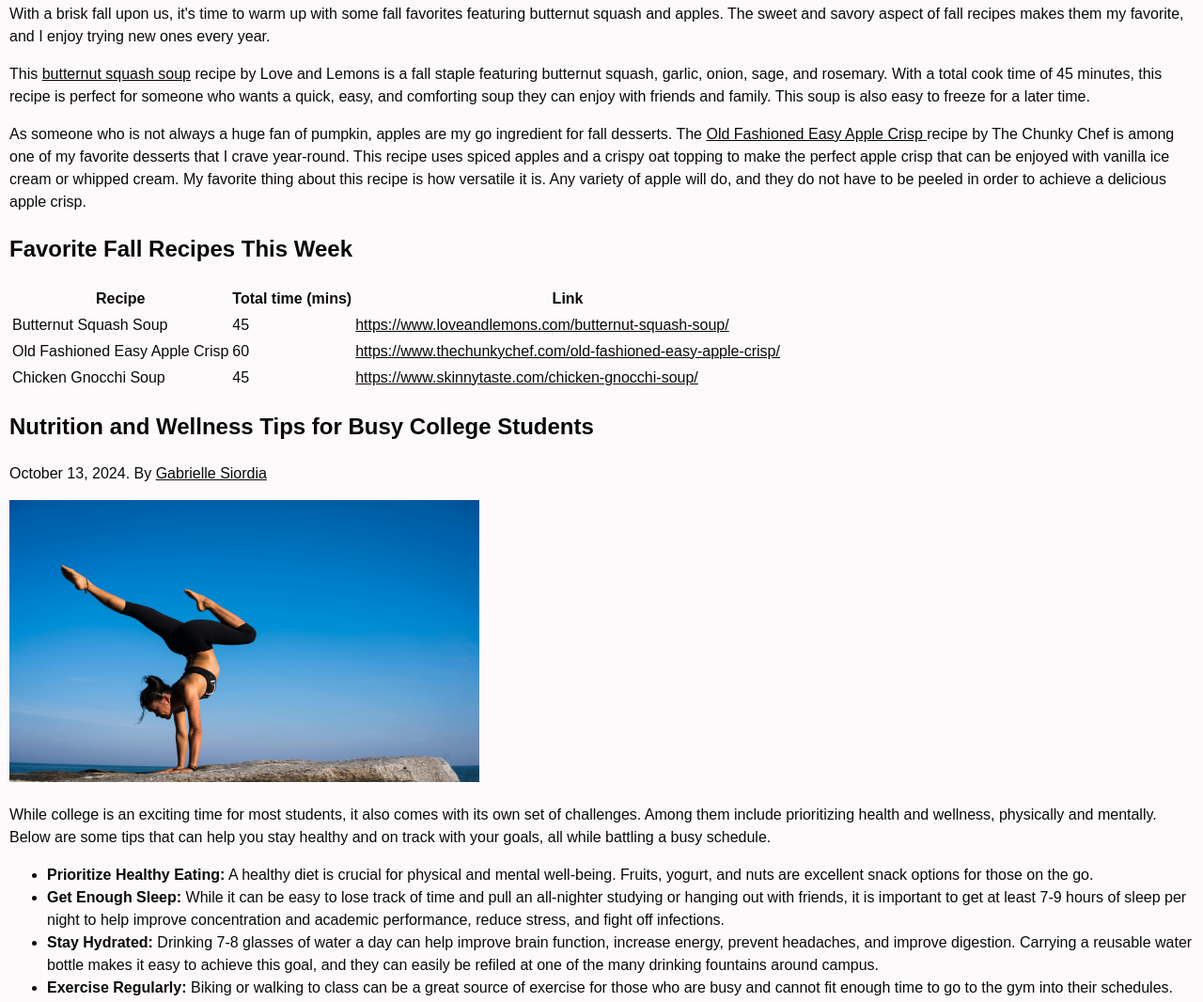
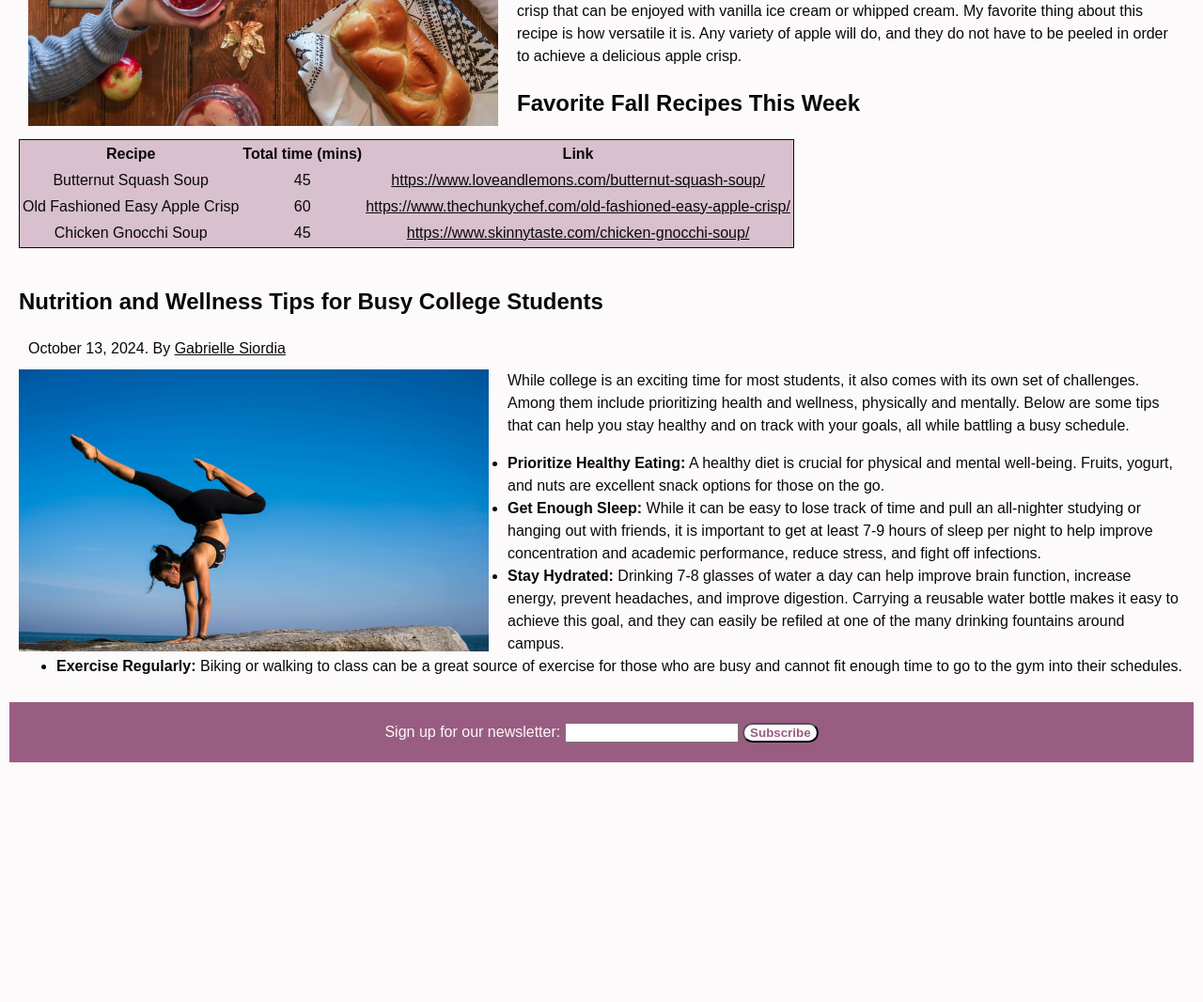
Before and after one commit to siordiag/mi349_blog, a plain HTML site: page index.html in a window 1280 px wide. Shown: the part 471-1537 px from the top of the page at 94% size. After the commit the page ends 1292 px from the top, so only its background shows below. Drawn offline with Linux system fonts and the light colour scheme.

```diff
--- a/index.html
+++ b/index.html
@@ -17,14 +17,12 @@
     <a href="about.html">About</a>
     <a href="contact.html">Contact</a>
   </div>
- <div class="article1">
- <article>
+ <section id="blog">
+  <article>
     <h2>The Best Fall Recipes</h2>
     <p><time datetime="2024-10-13 13:00">October 13, 2024</time>. By <a href="about.html">Gabrielle Siordia</a></p>
-    <img src="images/food.jpg" alt="Pumpkin Pie" width="300" height="200">
-    <p>With a brisk fall upon us, it's time to warm up with some fall favorites featuring butternut squash and apples. The sweet and savory aspect of fall recipes makes them my favorite, and I enjoy trying new ones every year.</p>
-    <p>This <a href="https://www.loveandlemons.com/butternut-squash-soup/">butternut squash soup</a> recipe by Love and Lemons is a fall staple featuring butternut squash, garlic, onion, sage, and rosemary. With a total cook time of 45 minutes, this recipe is perfect for someone who wants a quick, easy, and comforting soup they can enjoy with friends and family. This soup is also easy to freeze for a later time.</p>
-    <p>As someone who is not always a huge fan of pumpkin, apples are my go ingredient for fall desserts. The <a href="https://www.thechunkychef.com/old-fashioned-easy-apple-crisp/">Old Fashioned Easy Apple Crisp </a>recipe by The Chunky Chef is among one of my favorite desserts that I crave year-round. This recipe uses spiced apples and a crispy oat topping to make the perfect apple crisp that can be enjoyed with vanilla ice cream or whipped cream. My favorite thing about this recipe is how versatile it is. Any variety of apple will do, and they do not have to be peeled in order to achieve a delicious apple crisp.</p>
+    </div>
+    <p><img src="images/food.jpg" alt="Pumpkin Pie" width="500" height="350">With a brisk fall upon us, it's time to warm up with some fall favorites featuring butternut squash and apples. The sweet and savory aspect of fall recipes makes them my favorite, and I enjoy trying new ones every year. This <a href="https://www.loveandlemons.com/butternut-squash-soup/">butternut squash soup</a> recipe by Love and Lemons is a fall staple featuring butternut squash, garlic, onion, sage, and rosemary. With a total cook time of 45 minutes, this recipe is perfect for someone who wants a quick, easy, and comforting soup they can enjoy with friends and family. This soup is also easy to freeze for a later time. As someone who is not always a huge fan of pumpkin, apples are my go ingredient for fall desserts. The <a href="https://www.thechunkychef.com/old-fashioned-easy-apple-crisp/">Old Fashioned Easy Apple Crisp </a>recipe by The Chunky Chef is among one of my favorite desserts that I crave year-round. This recipe uses spiced apples and a crispy oat topping to make the perfect apple crisp that can be enjoyed with vanilla ice cream or whipped cream. My favorite thing about this recipe is how versatile it is. Any variety of apple will do, and they do not have to be peeled in order to achieve a delicious apple crisp.</p>
 
     <h2>Favorite Fall Recipes This Week</h2>
     <table>
@@ -48,11 +46,8 @@
         <td>45</td>
         <td><a href="https://www.skinnytaste.com/chicken-gnocchi-soup/">https://www.skinnytaste.com/chicken-gnocchi-soup/</a></td>
       </tr>
-
     </table>
   </article>
-</div>
-<div class="article2">
  <article>
     <h2>Nutrition and Wellness Tips for Busy College Students</h2>
     <p><time datetime="2024-10-13 13:00">October 13, 2024</time>. By <a href="about.html">Gabrielle Siordia</a></p>
@@ -65,7 +60,7 @@
       <li><b>Exercise Regularly:</b> Biking or walking to class can be a great source of exercise for those who are busy and cannot fit enough time to go to the gym into their schedules.</li>
     </ul>
  </article>
-</div>
+<section
 <div class="newsletter">
   <form>
     <label>Sign up for our newsletter:
--- a/style.css
+++ b/style.css
@@ -11,7 +11,9 @@
 h1 {
   text-align: center;
 }
-
+p {
+  margin: 10px;
+}
 a {
   text-decoration: underline;
   color: #0A0908;
@@ -49,3 +51,25 @@
   text-align: center;
   padding: 20px;
 }
+
+img {
+  float: left;
+  margin-right: 20px;
+}
+
+article {
+  padding: 10px;
+}
+
+button {
+  border-radius: 25px;
+  background-color: #FCFAFA;
+  font-weight: bold;
+  color: #995D81;
+}
+
+table {
+  text-align: center;
+  background-color: #D8C0CE;
+  border: 1px solid;
+}
```
Also changed, not shown: about.html (+0 -1 lines), contact.html (line endings or trailing spaces).
